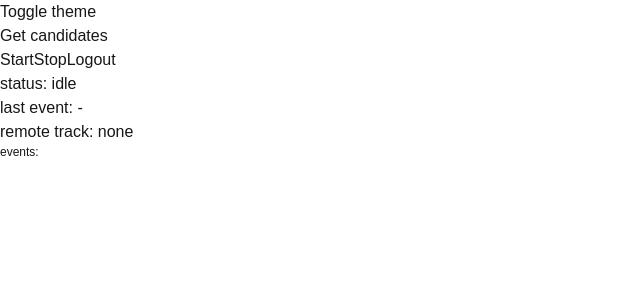
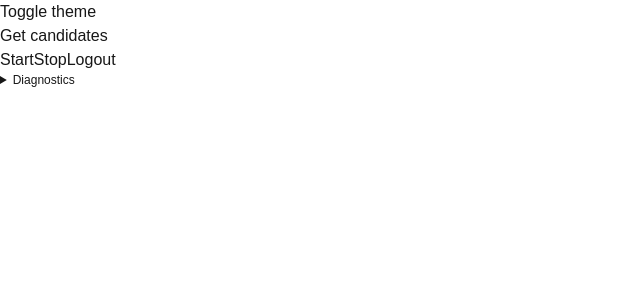
Before and after one commit to enknot96/ai-en-tutor, a Next.js app: page / in a window 1280 px wide. Shown: the top 300 px of the page, without its empty margins (0-640 px from the left). Built offline with nearby package versions, Linux system fonts and the light colour scheme.

Commit message:
Extract Diagnostics component

```diff
--- a/src/app/page.tsx
+++ b/src/app/page.tsx
@@ -1,6 +1,7 @@
 "use client";
 
 import ArticlePicker from "@/components/article-picker";
+import Diagnostics from "@/components/diagnostics";
 import ThemeToggle from "@/components/theme-toggle";
 import { useRealtimeSession } from "@/hooks/use-realtime-session";
 import { type Article } from "@/lib/articles/types";
@@ -87,11 +88,13 @@ export default function Home() {
       >
         Logout
       </button>
-      <p>status: {status}</p>
-      <p>last event: {lastEvent}</p>
-      <p>remote track: {track}</p>
-      <p className="text-xs break-all">events: {events.join(" > ")}</p>
-      {errorText && <p className="text-red-600">error: {errorText}</p>}
+      <Diagnostics
+        status={status}
+        lastEvent={lastEvent}
+        track={track}
+        events={events}
+        errorText={errorText}
+      />
     </main>
   );
 }
--- /dev/null
+++ b/src/components/diagnostics.tsx
@@ -0,0 +1,26 @@
+export default function Diagnostics({
+  status,
+  lastEvent,
+  track,
+  events,
+  errorText,
+}: {
+  status: string;
+  lastEvent: string;
+  track: string;
+  events: string[];
+  errorText: string;
+}) {
+  return (
+    <>
+      {errorText && <p className="text-red-600">error: {errorText}</p>}
+      <details>
+        <summary className="cursor-pointer text-xs">Diagnostics</summary>
+        <p>status: {status}</p>
+        <p>last event: {lastEvent}</p>
+        <p>remote track: {track}</p>
+        <p className="text-xs break-all">events: {events.join(" > ")}</p>
+      </details>
+    </>
+  );
+}
```
